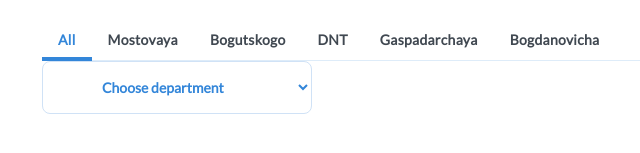
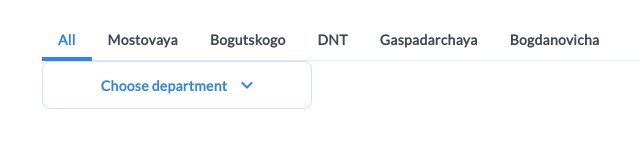
Before and after one commit to 5542335/IntexSoftTask, a React (Create React App) app: page / in a window 1280 px wide. Shown: the part 155-308 px from the top of the page, without its empty margins (43-683 px from the left). Built offline with nearby package versions, Linux system fonts and the light colour scheme.

Commit message:
refact select component

```diff
--- a/src/components/dumb/Select.tsx
+++ b/src/components/dumb/Select.tsx
@@ -1,33 +1,48 @@
-import { FC } from "react";
+import { FC, useState } from "react";
 import styled from "styled-components";
 
-export const StyledSelect = styled.select`
-    font-family: Lato;
+export const StyledText = styled.p`
+    font-family: Lato, Arial, sans-serif;
     font-style: normal;
     font-weight: bold;
     font-size: 14px;
     line-height: 17px;
+    letter-spacing: 0.02em;
+`;
+
+interface StyledSelectProps {
+    hide?: boolean;
+}
+
+export const StyledSelect = styled.div<StyledSelectProps>`
+    display: flex;
+    max-width: 270px;
+    min-height: 48px;
+    justify-content: center;
+    align-items: center;
+
     background-color: #FFFFFF;
+    color: #3386D9;
     border: 1px solid #D0E2F6;
     box-sizing: border-box;
     border-radius: 8px;
-    padding: 16px 55px;
-    max-width: 270px;
-    color: #3386D9;
-    outline: none;
-    &:hover {
     cursor: pointer;
-        border: 2px solid
+    :hover {
+        border-color: #3386D9;
     }
+    display: ${props => props.hide ? 'none' : ''};
 
-    option {
-        color: #3386D9;
-        background-color: #f1f1f1;
+    ${StyledText} {
+        margin-right: 14px;
     }
-    option:checked {
-        background: #808080;
-        color: #ffffff;
-}
+`;
+
+export const StyledOptionsWrapper = styled.div`
+    display: flex;
+    flex-direction: column;
+    width: 270px;
+    max-height: 144px;
+    overflow-x: hidden;
 `;
 
 interface SelectProps {
@@ -36,21 +51,36 @@ interface SelectProps {
     onChange: (value: string) => void;
   }
 
+export const Select: FC<SelectProps> = ({currentSelect, items, onChange}: SelectProps) => {
+    const [isOpenOptions, setIsOpenOptions] = useState(false);
 
-export const Select: FC<SelectProps> = ({currentSelect, items, onChange}: SelectProps) => {
+const handleClickOption = (selectedOption: string) => () => {
+    onChange(selectedOption || 'Choose department');
+    setIsOpenOptions(false);
+};
+
     return (
-        <StyledSelect onChange={(e) => onChange(e.target.value)}>
-            <option hidden>Choose department</option>
-            {items.map((department) => {
+        <>
+            <StyledSelect onClick={() => setIsOpenOptions(!isOpenOptions)}>
+                <StyledText>{currentSelect}</StyledText>
+                <img src="arrowButton.png" alt='choose department button'/>
+            </StyledSelect>
+            <StyledOptionsWrapper>
+                {currentSelect !== 'Choose department'
+                    && isOpenOptions
+                    && <StyledSelect onClick={handleClickOption('')}>All</StyledSelect>
+                }
+                {isOpenOptions && items.map((department) => {
                     return (
-                    <option
-                        key={department}
-                        hidden={currentSelect === department}
+                        <StyledSelect
+                            onClick={handleClickOption(department)}
+                            hide={department === currentSelect}
                         >
                             {department}
-                    </option>
+                        </StyledSelect>
                     )
                 })}
-        </StyledSelect>
+            </StyledOptionsWrapper>
+        </>
     )
 }
```
Also changed, not shown: public/arrowButton.png (added), src/components/icons/arrowButton.png (added). Lines whose indentation alone changed are shown as unchanged.
